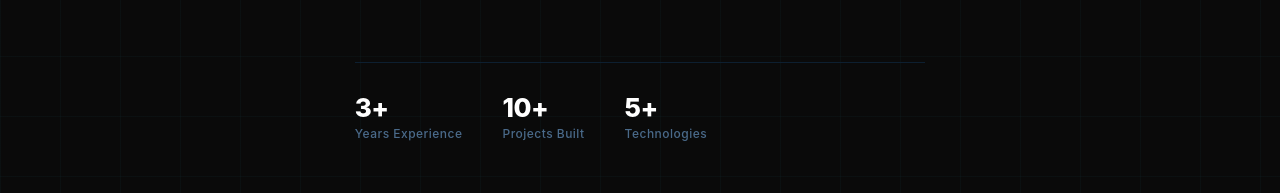
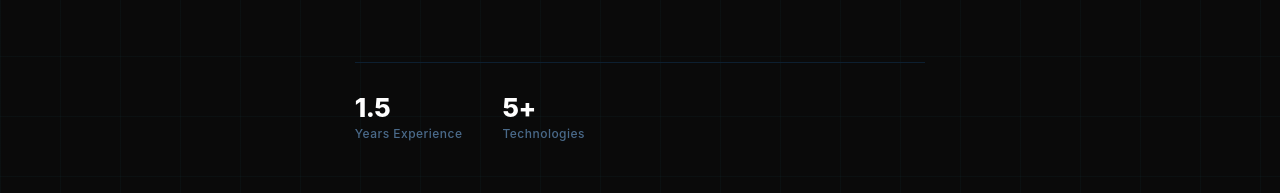
Before and after one commit to NishantAsnani/Portfolio, a React (Vite) app in the folder Frontend/: page / in a window 1280 px wide. Shown: the part 604-797 px from the top of the page. Built offline with nearby package versions, Linux system fonts and the light colour scheme; no server answers.

Commit message:
Minor changes

```diff
--- a/Frontend/src/components/Hero.jsx
+++ b/Frontend/src/components/Hero.jsx
@@ -195,8 +195,7 @@ const Hero = () => {
           flexWrap: "wrap",
         }}>
           {[
-            { value: "3+", label: "Years Experience" },
-            { value: "10+", label: "Projects Built" },
+            { value: "1.5", label: "Years Experience" },
             { value: "5+", label: "Technologies" },
           ].map(({ value, label }) => (
             <div key={label}>
```
